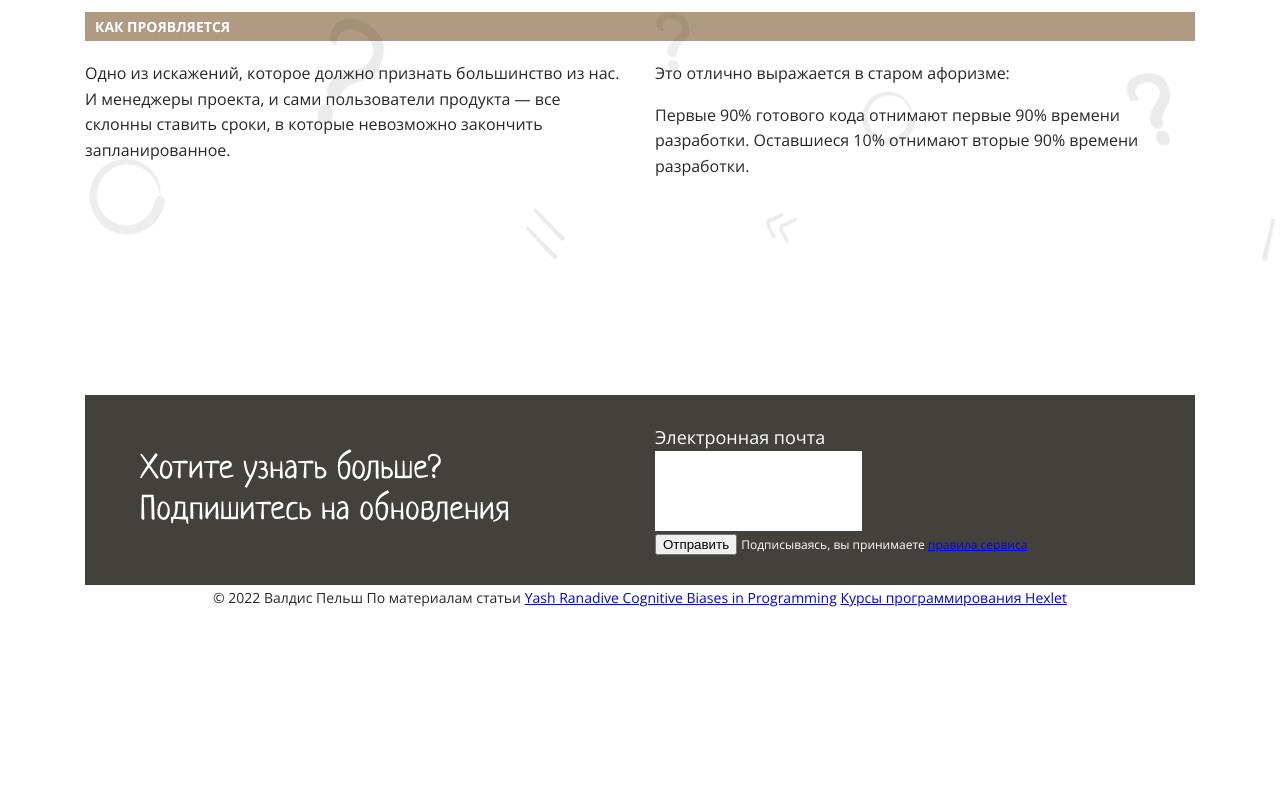
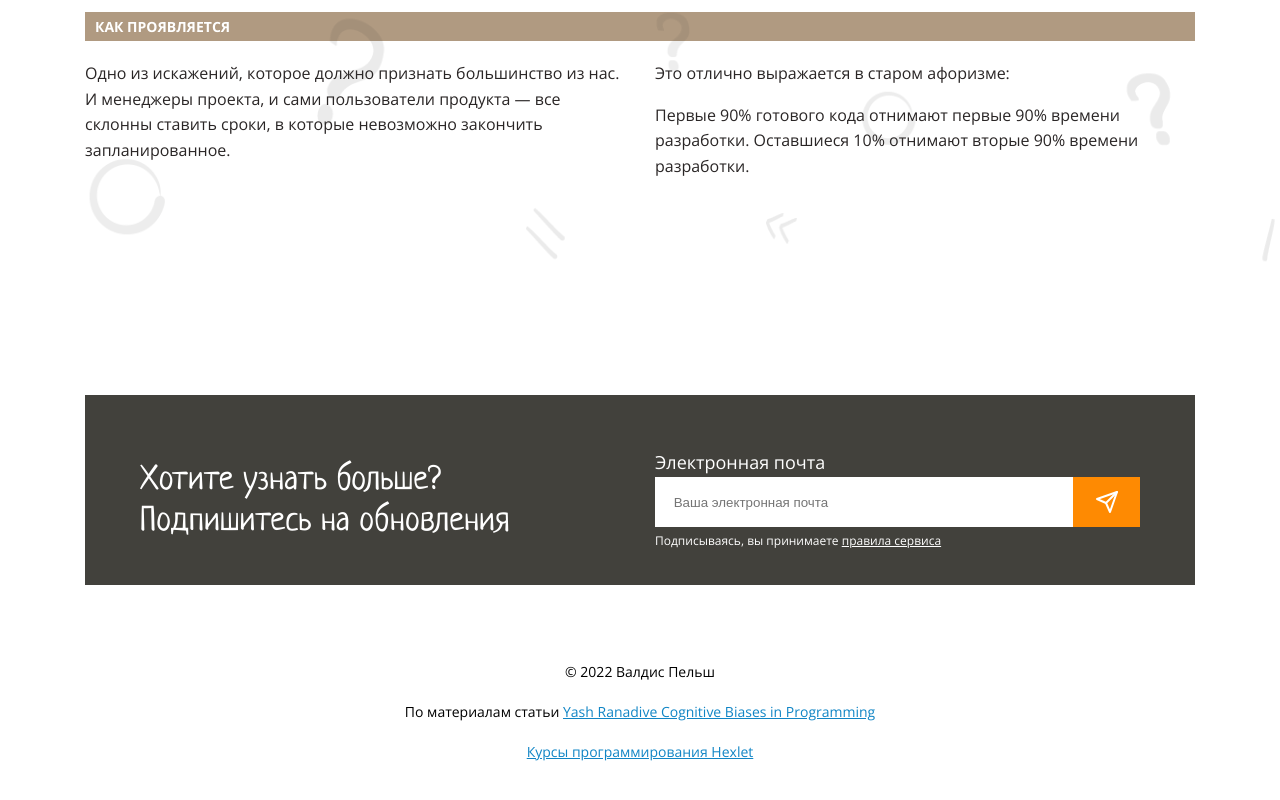
Before and after one commit to shitcoding/layout-designer-project-lvl1, a website: page src/index.html in a window 1280 px wide. Shown: the part 7091-7891 px from the top of the page. Before the commit the page ends 7702 px from the top, so only its background shows below. Drawn offline with Linux system fonts and the light colour scheme.

Commit message:
add footer section

```diff
--- a/src/index.html
+++ b/src/index.html
@@ -20,7 +20,7 @@
                 <div>
                     <p>Вместе они формируют что-то вроде замкнутого цикла, и это может привести к длительной потере продуктивности, багам и бесконечному разочарованию.</p>
                     <p>Если мы сможем минимизировать воздействие одного или нескольких из этих факторов, то сможем сломать и цикл, а остатки нейтрализовать.</p>
-                    <a class="btn" href="#navigation">Подробнее</a>
+                    <a class="btn btn-header" href="#navigation">Подробнее</a>
                 </div>
             </div>
         </div>
@@ -212,24 +212,26 @@
     <footer>
         <div class="container d-flex flex-column items-center">
             <div class="feedback">
-                <div class="col-2">
-                    <div class="d-flex items-center">
-                        <h3>Хотите узнать больше?<br>Подпишитесь на обновления</h3>
+                <div class="col-2 space-between items-center m-55px">
+                    <div>
+                        <h3 class="text-white m-0">Хотите узнать больше?<br>Подпишитесь на обновления</h3>
                     </div>
-                    <div class="d-flex items-center">
+                    <div>
                         <form action="">
                             <label for="email">Электронная почта</label>
-                            <input id="email" name="email" type="email" required>
-                            <button type="submit">Отправить</button>
+                            <div class="d-flex">
+                                <input id="email" name="email" type="email" placeholder=" Ваша электронная почта" required>
+                                <button class="btn btn-feedback" type="submit"></button>
+                            </div>
                             <span class="terms">Подписываясь, вы принимаете <a href="https://www.youtube.com/watch?v=dQw4w9WgXcQ">правила сервиса</a></span>
                         </form>
                     </div>
                 </div>
             </div>
             <div class="contacts">
-                <span>© 2022 Валдис Пельш</span>
-                <span>По материалам статьи <a href="https://www.youtube.com/watch?v=dQw4w9WgXcQ">Yash Ranadive Cognitive Biases in Programming</a></span>
-                <span><a href="https://www.youtube.com/watch?v=dQw4w9WgXcQ">Курсы программирования Hexlet</a></span>
+                <p>© 2022 Валдис Пельш</p>
+                <p>По материалам статьи <a href="https://www.youtube.com/watch?v=dQw4w9WgXcQ">Yash Ranadive Cognitive Biases in Programming</a></p>
+                <p><a href="https://www.youtube.com/watch?v=dQw4w9WgXcQ">Курсы программирования Hexlet</a></p>
             </div>
         </div>
     </footer>
--- a/src/styles/style.css
+++ b/src/styles/style.css
@@ -67,7 +67,8 @@ h3 {
 
 header,
 nav,
-section {
+section,
+footer {
   position: relative;
 
   display: flex;
@@ -183,22 +184,47 @@ header img {
 
 .btn {
   display: block;
+  border: none;
 
-  width: max-content;
-
-  margin-top: 40px;
   padding: 12px 24px;
 
   color: var(--white);
-  font-weight: 700;
-  text-transform: uppercase;
-  text-decoration: none;
-
   background-color: var(--main);
 }
 
 .btn:hover {
   background-color: var(--orange-dimmed);
+}
+
+.btn-header {
+  width: max-content;
+
+  margin-top: 40px;
+
+  font-weight: 700;
+  text-transform: uppercase;
+  text-decoration: none;
+}
+
+.btn-feedback {
+  position: relative;
+
+  width: 70px;
+  height: 50px;
+}
+
+.btn-feedback::before {
+  position: absolute;
+  top: 50%;
+  left: 0;
+
+  width: 100%;
+  height: 100%;
+
+  background: url("../assets/images/send.svg") center no-repeat;
+  transform: translateY(-50%);
+
+  content: "";
 }
 
 /* Video Section styles */
@@ -274,15 +300,13 @@ header img {
   width: 100%;
   height: 190px;
 
-  margin-top: 100px;
-
   background-color: var(--main-dark);
 }
 
-.feedback h3 {
-  margin: 55px;
+.feedback form {
+  width: 100%;
 
-  color: var(--white);
+  margin-right: 55px;
 }
 
 .feedback form label {
@@ -292,6 +316,9 @@ header img {
 
 .feedback form input {
   display: block;
+  box-sizing: border-box;
+
+  width: 100%;
   height: 50px;
 
   padding: 15px;
@@ -300,13 +327,27 @@ header img {
   border: none;
 }
 
-.feedback form span {
+.feedback form .terms,
+.feedback form .terms a {
   color: var(--white);
   font-size: 12px;
 }
 
 .contacts {
+  margin-top: 60px;
+
+  text-align: center;
   font-size: 14px;
+  color: #000000;
+}
+
+.contacts a {
+  color: #1085C5;
+}
+
+
+.text-white {
+  color: var(--white);
 }
 
 .text-orange {
@@ -335,6 +376,10 @@ header img {
   justify-content: center;
 }
 
+.space-between {
+  justify-content: space-between;
+}
+
 .items-center {
   align-items: center;
 }
@@ -358,3 +403,15 @@ header img {
 .col-gap-30 {
   column-gap: 30px;
 }
+
+.m-0 {
+  margin: 0;
+}
+
+.m-55px {
+  margin: 55px;
+}
+
+.w-100 {
+  width: 100%;
+}
```
